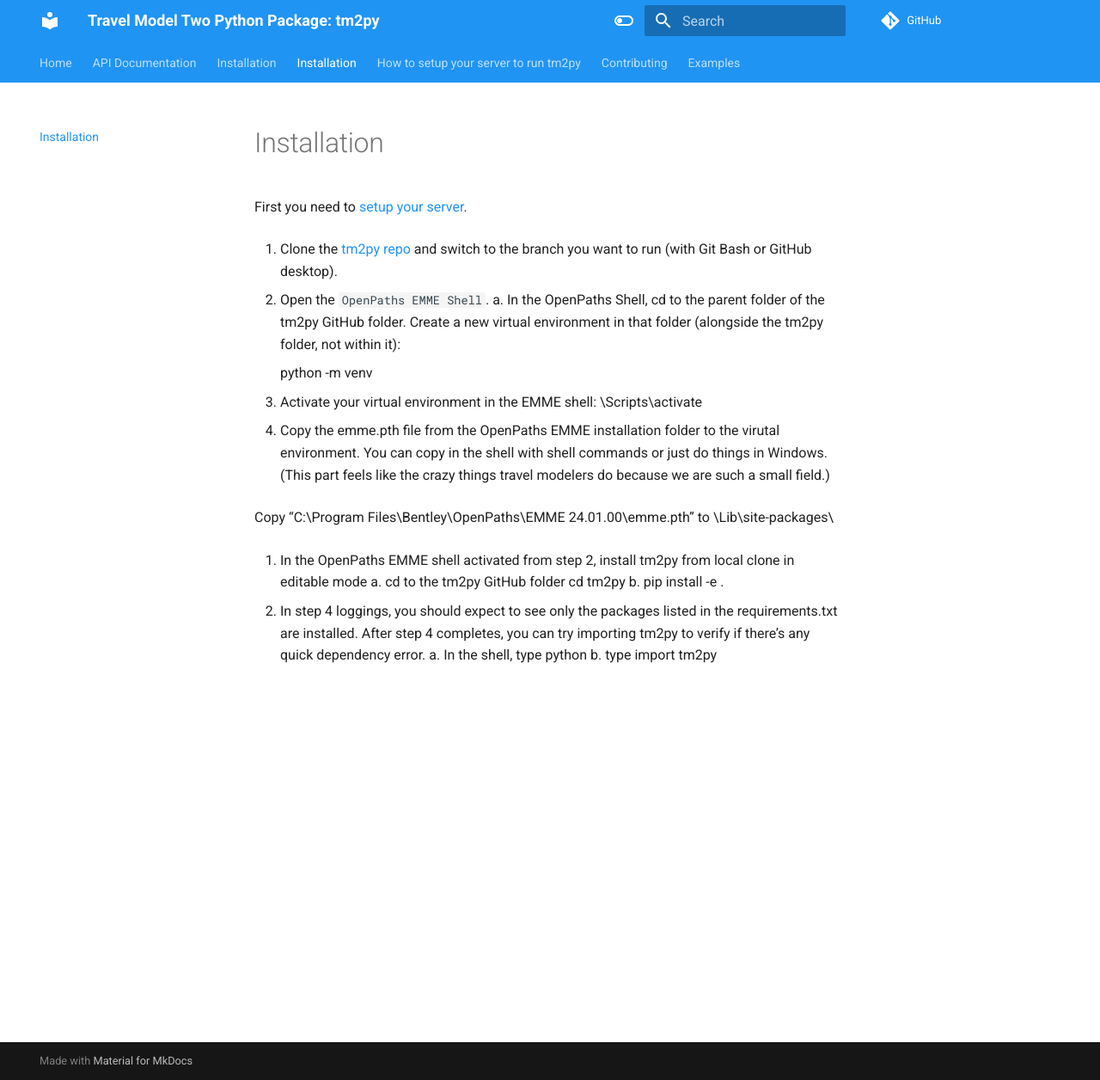
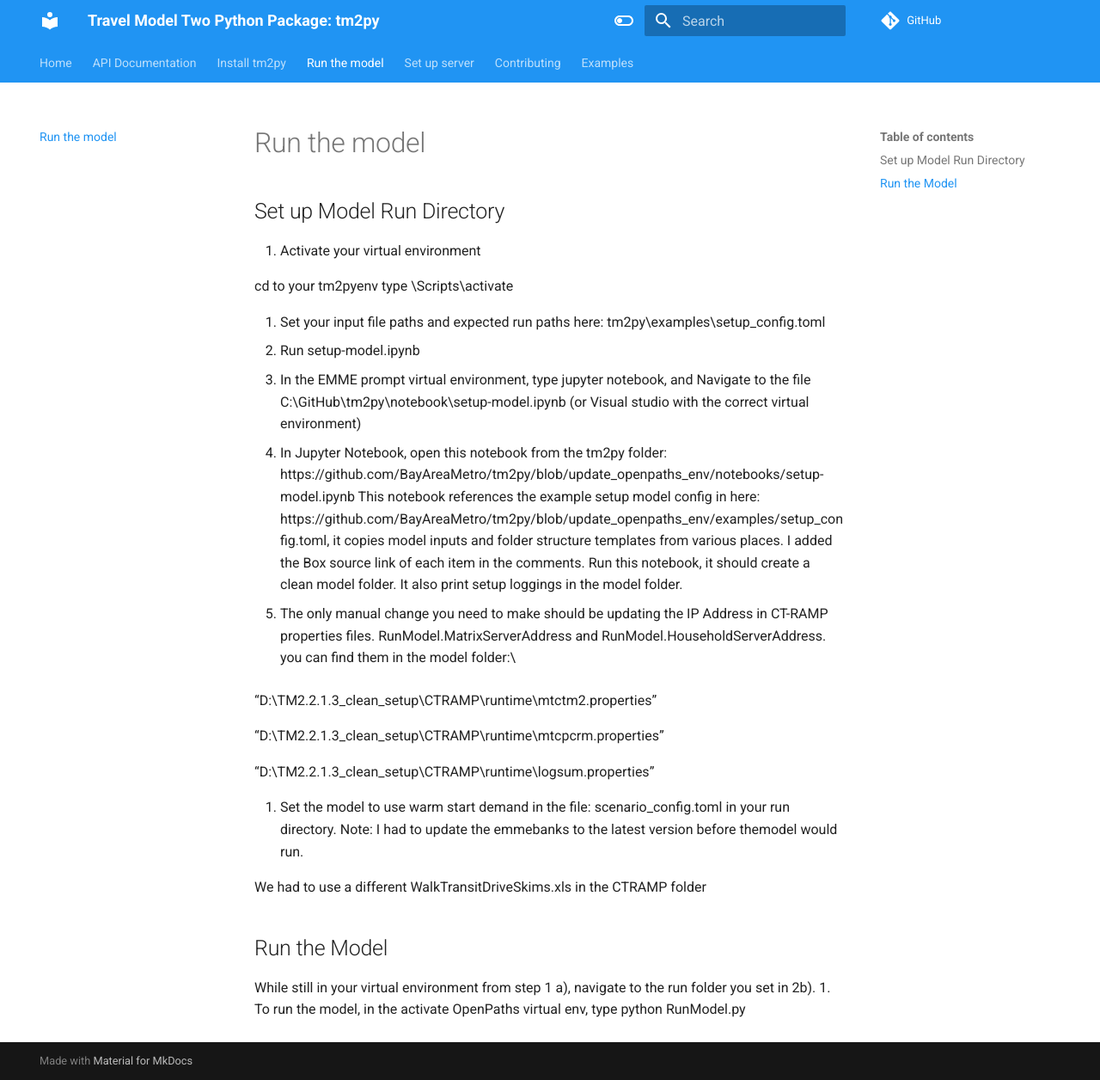
Before and after one commit to BayAreaMetro/tm2py, an MkDocs documentation site: the page built from docs/run.md, in a window 1280 px wide and 1256 px high. Shown: the whole window at 86% size. Built offline with MkDocs 1.6.1 and Material for MkDocs 9.7.7, drawn with Linux system fonts in a browser that asks for light colours; nearby versions of some CDN libraries; comment, search, counter and statistics services are not loaded.

Commit message:
doc changes

```diff
--- a/docs/install.md
+++ b/docs/install.md
@@ -1,5 +1,5 @@
 
-# Installation
+# Install tm2py
 
 First you need to [setup your server](server-setup.md).
 
--- a/docs/run.md
+++ b/docs/run.md
@@ -1,26 +1,35 @@
 
-# Installation
+# Run the model
 
-First you need to [setup your server](server-setup.md).
+##	Set up Model Run Directory
 
-1. Clone the [tm2py repo](https://github.com/BayAreaMetro/tm2py) and switch to the branch you want to run (with Git Bash or GitHub desktop).
+1.	Activate your virtual environment
 
-2. Open the ``OpenPaths EMME Shell``.
-    a. In the OpenPaths Shell, cd to the parent folder of the tm2py GitHub folder. Create a new virtual environment in that folder (alongside the tm2py folder, not within it):
+cd to your tm2pyenv type <your_tm2py_env_name>\Scripts\activate
 
-    python -m venv <your_tm2py_env_name>
+2.	Set your input file paths and expected run paths here:
+ tm2py\examples\setup_config.toml
+3.	Run setup-model.ipynb
+-	In the EMME prompt virtual environment, type jupyter notebook, and Navigate to the file C:\GitHub\tm2py\notebook\setup-model.ipynb
+(or Visual studio with the correct virtual environment)
+4.	In Jupyter Notebook, open this notebook from the tm2py folder: https://github.com/BayAreaMetro/tm2py/blob/update_openpaths_env/notebooks/setup-model.ipynb
+	This notebook references the example setup model config in here: https://github.com/BayAreaMetro/tm2py/blob/update_openpaths_env/examples/setup_config.toml, it copies model inputs and folder structure templates from various places. I added the Box source link of each item in the comments.
+	Run this notebook, it should create a clean model folder.
+	It also print setup loggings in the model folder.
 
-3. Activate your virtual environment in the EMME shell:
-   <your_tm2py_env_name>\Scripts\activate
+5.	The only manual change you need to make should be updating the IP Address in CT-RAMP properties files. RunModel.MatrixServerAddress and RunModel.HouseholdServerAddress. you can find them in the model folder:\
 
-4. Copy the emme.pth file from the OpenPaths EMME installation folder to the virutal environment. You can copy in the shell with shell commands or just do things in Windows. (This part feels like the crazy things travel modelers do because we are such a small field.)
+"D:\TM2.2.1.3_clean_setup\CTRAMP\runtime\mtctm2.properties"
 
-Copy "C:\Program Files\Bentley\OpenPaths\EMME 24.01.00\emme.pth" to <your_tm2py_env_name>\Lib\site-packages\
+"D:\TM2.2.1.3_clean_setup\CTRAMP\runtime\mtcpcrm.properties"
 
-5. In the OpenPaths EMME shell activated from step 2, install tm2py from local clone in editable mode
-a.	cd to the tm2py GitHub folder cd tm2py
-b.	pip install -e .
+"D:\TM2.2.1.3_clean_setup\CTRAMP\runtime\logsum.properties"
 
-6.	In step 4 loggings, you should expect to see only the packages listed in the requirements.txt are installed. After step 4 completes, you can try importing tm2py to verify if there's any quick dependency error.
-a.	In the shell, type python
-b.	type import tm2py
+6.	Set the model to use warm start demand in the file: scenario_config.toml in your run directory.
+Note: I had to update the emmebanks to the latest version before themodel would run.
+
+We had to use a different WalkTransitDriveSkims.xls in the CTRAMP folder
+
+## Run the Model
+While still in your virtual environment from step 1 a), navigate to the run folder you set in 2b).
+1.	To run the model, in the activate OpenPaths virtual env, type python RunModel.py
--- a/docs/server-setup.md
+++ b/docs/server-setup.md
@@ -1,4 +1,4 @@
-# How to setup your server to run tm2py
+# Set up server
 
 ## MTC's server
 MTC is running tm2py Intel(R) Xeon(R) Gold 6338 CPU @ 2.00GHz processors, 24 sockets 48 cores.
```
Also changed, not shown: docs/index.md (+1 -0 lines).
